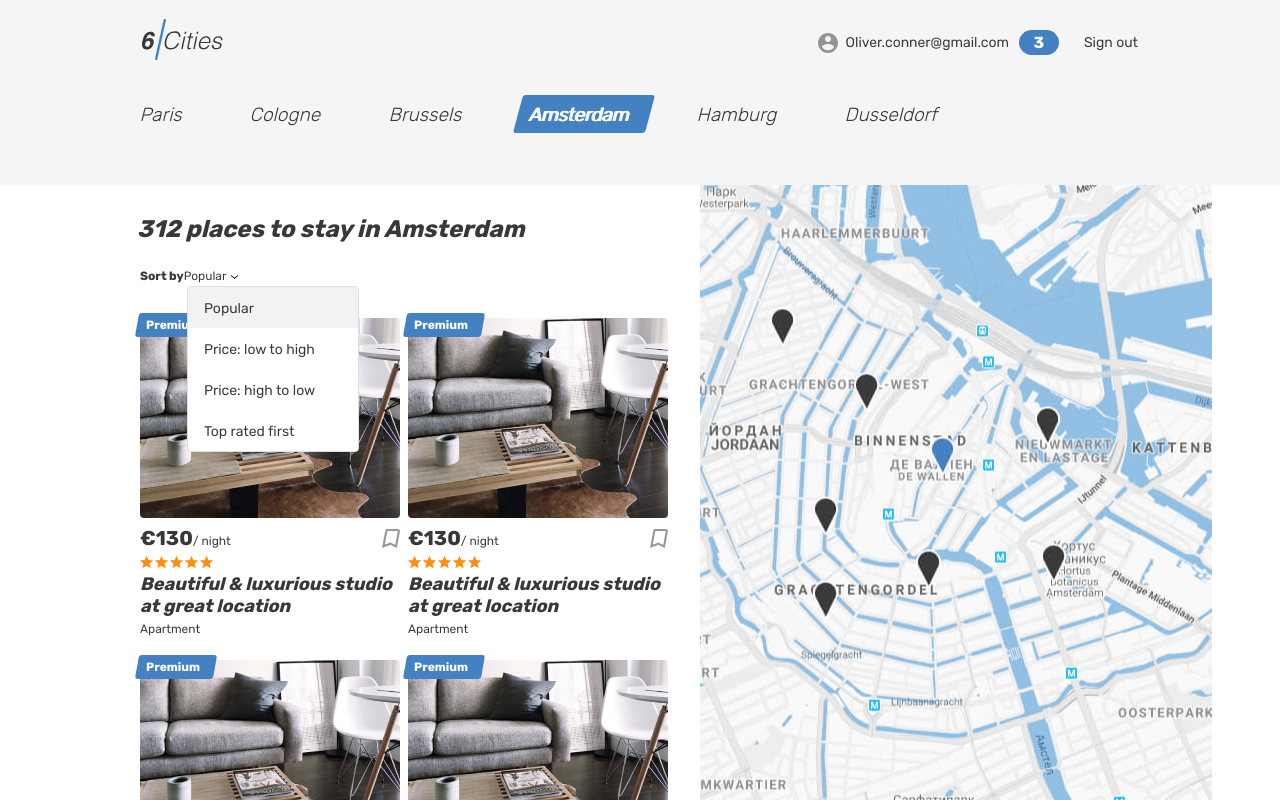
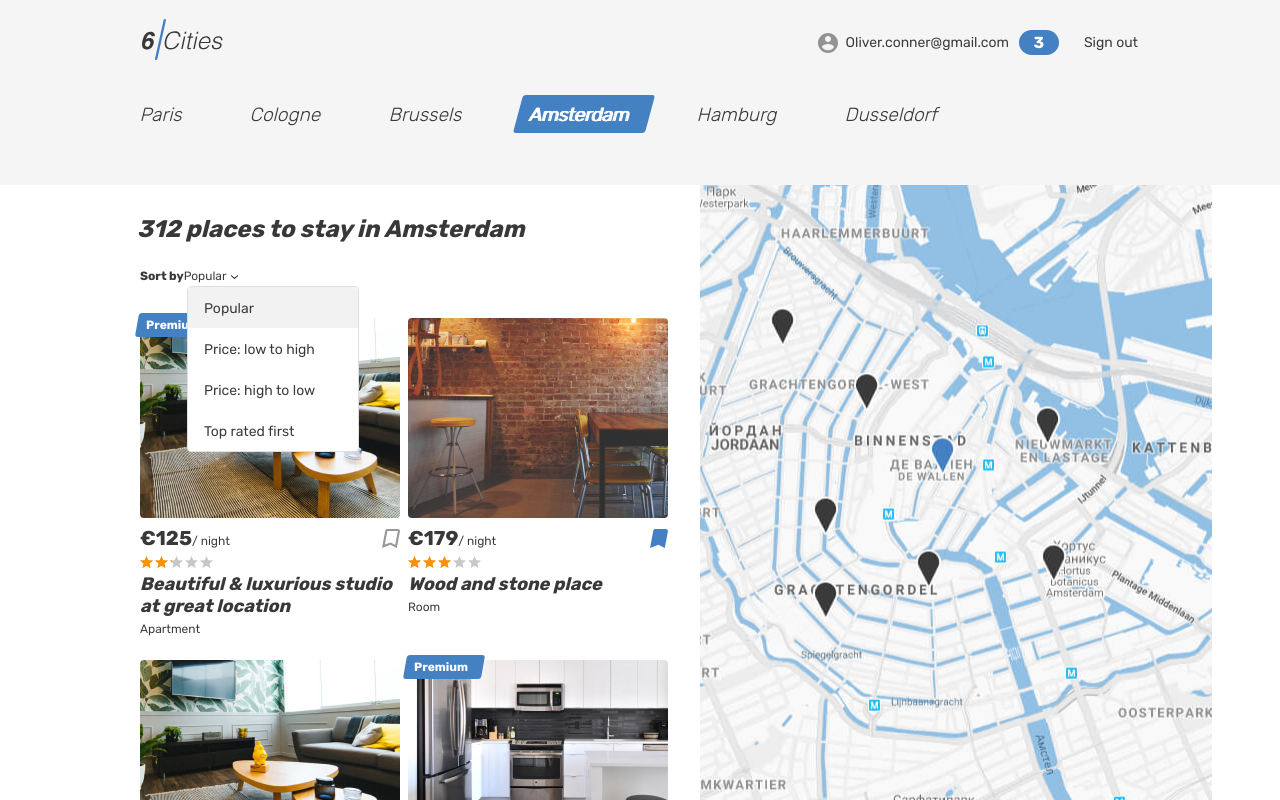
Before and after one commit to htmlacademy-react/235995-six-cities-14, a React (Vite) app: page / in a window 1280 px wide. Built offline with nearby package versions, Linux system fonts and the light colour scheme.

Commit message:
feat: add offers and review mocks data WIP

```diff
--- a/src/components/app.tsx
+++ b/src/components/app.tsx
@@ -8,74 +8,8 @@ import { FavoritesPage } from '../pages/favorites/favorites';
 import { NotFoundPage } from '../pages/error/error-page';
 // components
 import { PrivateRoute, AuthorizationStatus } from './private-route/private-route';
-
-type Location = {
-  latitude: number;
-  longitude: number;
-  zoom: number;
-}
-
-export interface Offer {
-  id: string;
-  title: string;
-  type: string;
-  price: number;
-  city: {
-    name: string;
-    location: Location;
-  };
-  location: Location;
-  isFavorite: boolean;
-  isPremium: boolean;
-  rating: number;
-  description: string;
-  bedrooms: number;
-  goods: string[];
-  host: {
-    name: string;
-    avatarUrl: string;
-    isPro: boolean;
-  };
-  images: string[];
-  maxAdults: number;
-}
-
-const OFFER: Offer = {
-  'id': '6af6f711-c28d-4121-82cd-e0b462a27f00',
-  'title': 'Beautiful & luxurious studio at great location',
-  'type': 'apartment',
-  'price': 130,
-  'city': {
-    'name': 'Amsterdam',
-    'location': {
-      'latitude': 52.35514938496378,
-      'longitude': 4.673877537499948,
-      'zoom': 8
-    }
-  },
-  'location': {
-    'latitude': 52.35514938496378,
-    'longitude': 4.673877537499948,
-    'zoom': 8
-  },
-  'isFavorite': false,
-  'isPremium': true,
-  'rating': 4,
-  'description': 'A quiet cozy and picturesque that hides behind a a river by the unique lightness of Amsterdam.',
-  'bedrooms': 3,
-  'goods': [
-    'Heating'
-  ],
-  'host': {
-    'name': 'Oliver Conner',
-    'avatarUrl': 'https://url-to-image/image.png',
-    'isPro': false
-  },
-  'images': [
-    'https://url-to-image/image.png'
-  ],
-  'maxAdults': 4
-};
+import { OFFERS } from '../mocks/offers';
+import { REVIEWS } from '../mocks/reviews';
 
 enum AppRoute {
   Root = '/',
@@ -86,14 +20,13 @@ enum AppRoute {
 }
 
 function App(): JSX.Element {
-  const CARDS_AMOUNT: number = 5;
   return (
     <HelmetProvider>
       <BrowserRouter>
         <Routes>
           <Route
             path={AppRoute.Root}
-            element={<MainPage cardsAmount={CARDS_AMOUNT} offer={OFFER} />}
+            element={<MainPage offers={OFFERS} />}
           >
           </Route>
           <Route
@@ -115,11 +48,11 @@ function App(): JSX.Element {
           >
             <Route
               index
-              element={<OfferPage />}
+              element={<OfferPage reviews ={REVIEWS}/>}
             />
             <Route
               path=':id'
-              element={<OfferPage />}
+              element={<OfferPage reviews ={REVIEWS} />}
             />
           </Route>
           <Route
--- a/src/components/card/card.tsx
+++ b/src/components/card/card.tsx
@@ -1,4 +1,4 @@
-import { Offer } from '../app';
+import { Offer } from '../../types/offer';
 
 interface CardProps {
   offer: Offer;
@@ -14,7 +14,7 @@ function Card({offer}: CardProps): JSX.Element {
       </div>
       <div className="cities__image-wrapper place-card__image-wrapper">
         <a href="#">
-          <img className="place-card__image" src="img/apartment-01.jpg" width="260" height="200" alt="Place image" />
+          <img className="place-card__image" src={offer.image} width="260" height="200" alt="Place image" />
         </a>
       </div>
       <div className="place-card__info">
@@ -23,7 +23,7 @@ function Card({offer}: CardProps): JSX.Element {
             <b className="place-card__price-value">&euro;{offer.price}</b>
             <span className="place-card__price-text">&#47;&nbsp;night</span>
           </div>
-          <button className="place-card__bookmark-button button" type="button">
+          <button className={offer.isFavorite ? 'place-card__bookmark-button--active place-card__bookmark-button button' : 'place-card__bookmark-button button'} type="button">
             <svg className="place-card__bookmark-icon" width="18" height="19">
               <use xlinkHref="#icon-bookmark"></use>
             </svg>
@@ -32,7 +32,7 @@ function Card({offer}: CardProps): JSX.Element {
         </div>
         <div className="place-card__rating rating">
           <div className="place-card__stars rating__stars">
-            <span style={{width: '80px'}}></span>
+            <span style={{width: `${offer.rating * 100 / 5}%`}}></span>
             <span className="visually-hidden">Rating</span>
           </div>
         </div>
--- /dev/null
+++ b/src/components/review/review.tsx
@@ -0,0 +1,30 @@
+import { IReview } from '../../mocks/reviews';
+
+function Review(review: IReview): JSX.Element {
+  return (
+    <li className="reviews__item">
+      <div className="reviews__user user">
+        <div className="reviews__avatar-wrapper user__avatar-wrapper">
+          <img className="reviews__avatar user__avatar" src={review.user.avatarUrl} width="54" height="54" alt="Reviews avatar" />
+        </div>
+        <span className="reviews__user-name">
+          {review.user.name}
+        </span>
+      </div>
+      <div className="reviews__info">
+        <div className="reviews__rating rating">
+          <div className="reviews__stars rating__stars">
+            <span style={{width: '80%'}}></span>
+            <span className="visually-hidden">Rating</span>
+          </div>
+        </div>
+        <p className="reviews__text">
+        {review.comment}
+        </p>
+        <time className="reviews__time" dateTime={review.date}>{review.date}</time>
+      </div>
+    </li>
+  );
+}
+
+export { Review };
--- /dev/null
+++ b/src/mocks/offers.ts
@@ -0,0 +1,61 @@
+import { Offer } from '../types/offer';
+
+const OFFERS: Offer[] = [
+  {
+    'id': 'offer-001',
+    'city': 'Amsterdam',
+    'title': 'Beautiful & luxurious studio at great location',
+    'type': 'apartment',
+    'price': 125,
+    'isFavorite': false,
+    'isPremium': true,
+    'rating': 2.2,
+    'image': 'img/apartment-02.jpg',
+  },
+  {
+    'id': 'offer-002',
+    'city': 'Amsterdam',
+    'title': 'Wood and stone place',
+    'type': 'room',
+    'price': 179,
+    'isFavorite': true,
+    'isPremium': false,
+    'rating': 3,
+    'image': 'img/room.jpg',
+  },
+  {
+    'id': 'offer-003',
+    'city': 'Amsterdam',
+    'title': 'Canal View Prinsengracht',
+    'type': 'apartment',
+    'price': 209,
+    'isFavorite': false,
+    'isPremium': false,
+    'rating': 3.4,
+    'image': 'img/apartment-02.jpg',
+  },
+  {
+    'id': 'offer-004',
+    'city': 'Amsterdam',
+    'title': 'Nice, cozy, warm big bed apartment',
+    'type': 'apartment',
+    'price': 233,
+    'isFavorite': false,
+    'isPremium': true,
+    'rating': 4.4,
+    'image': 'img/apartment-03.jpg',
+  },
+  {
+    'id': 'offer-005',
+    'city': 'Amsterdam',
+    'title': 'Wood and stone place',
+    'type': 'room',
+    'price': 163,
+    'isFavorite': false,
+    'isPremium': false,
+    'rating': 5,
+    'image': 'img/room.jpg',
+  },
+];
+
+export {OFFERS};
--- /dev/null
+++ b/src/mocks/reviews.ts
@@ -0,0 +1,55 @@
+type User = {
+    'avatarUrl': string;
+    'id': number;
+    'isPro': boolean;
+    'name': string;
+}
+
+export interface IReview {
+  'comment': string;
+    'date': string;
+    'id': number;
+    'rating': number;
+    'user': User;
+}
+
+const REVIEWS: IReview[] = [
+  {
+    'comment': 'A quiet cozy and picturesque that hides behind a a river by the unique lightness of Amsterdam. The building is green and from 18th century.',
+    'date': '2022-05-09',
+    'id': 1,
+    'rating': 4.2,
+    'user': {
+      'avatarUrl': 'https://i.pravatar.cc/333',
+      'id': 1,
+      'isPro': true,
+      'name': 'Oliver.conner'
+    }
+  },
+  {
+    'comment': 'An independent House, strategically located between Rembrand Square and National Opera, but where the bustle of the city comes to rest in this alley flowery and colorful. The building is green and from 19th century. Nice place!',
+    'date': '2023-01-07',
+    'id': 2,
+    'rating': 4.7,
+    'user': {
+      'avatarUrl': 'https://i.pravatar.cc/273',
+      'id': 2,
+      'isPro': true,
+      'name': 'James.bond'
+    }
+  },
+  {
+    'comment': 'Not enough honey, Too much bees',
+    'date': '2023-01-07',
+    'id': 3,
+    'rating': 2.5,
+    'user': {
+      'avatarUrl': 'https://i.pravatar.cc/173',
+      'id': 3,
+      'isPro': false,
+      'name': 'Vinee.pooh'
+    }
+  },
+];
+
+export { REVIEWS };
--- a/src/pages/main/main.tsx
+++ b/src/pages/main/main.tsx
@@ -1,13 +1,12 @@
 import { Helmet } from 'react-helmet-async';
 import { Card } from '../../components/card/card';
-import { Offer } from '../../components/app';
+import { Offer } from '../../types/offer';
 
 interface MainProps {
-  cardsAmount: number;
-  offer: Offer;
+  offers: Offer[];
 }
 
-function MainPage ({cardsAmount, offer}: MainProps): JSX.Element {
+function MainPage ({offers}: MainProps): JSX.Element {
   return (
     <div className="page page--gray page--main">
       <Helmet>
@@ -101,7 +100,7 @@ function MainPage ({cardsAmount, offer}: MainProps): JSX.Element {
                 </ul>
               </form>
               <div className="cities__places-list places__list tabs__content">
-                {Array.from({ length: cardsAmount }, (_, i: number): JSX.Element => <Card key={1 + i} offer={offer} />)}
+                {offers?.map((offer): JSX.Element => <Card key={offer.id} offer={offer} />)}
               </div>
             </section>
             <div className="cities__right-section">
--- /dev/null
+++ b/src/types/offer.ts
@@ -0,0 +1,11 @@
+export interface Offer {
+  id: string;
+  title: string;
+  type: string;
+  price: number;
+  city: string;
+  isFavorite: boolean;
+  isPremium: boolean;
+  rating: number;
+  image: string;
+}
```
Also changed, not shown: src/pages/offer/offer.tsx (+5 -23 lines).
